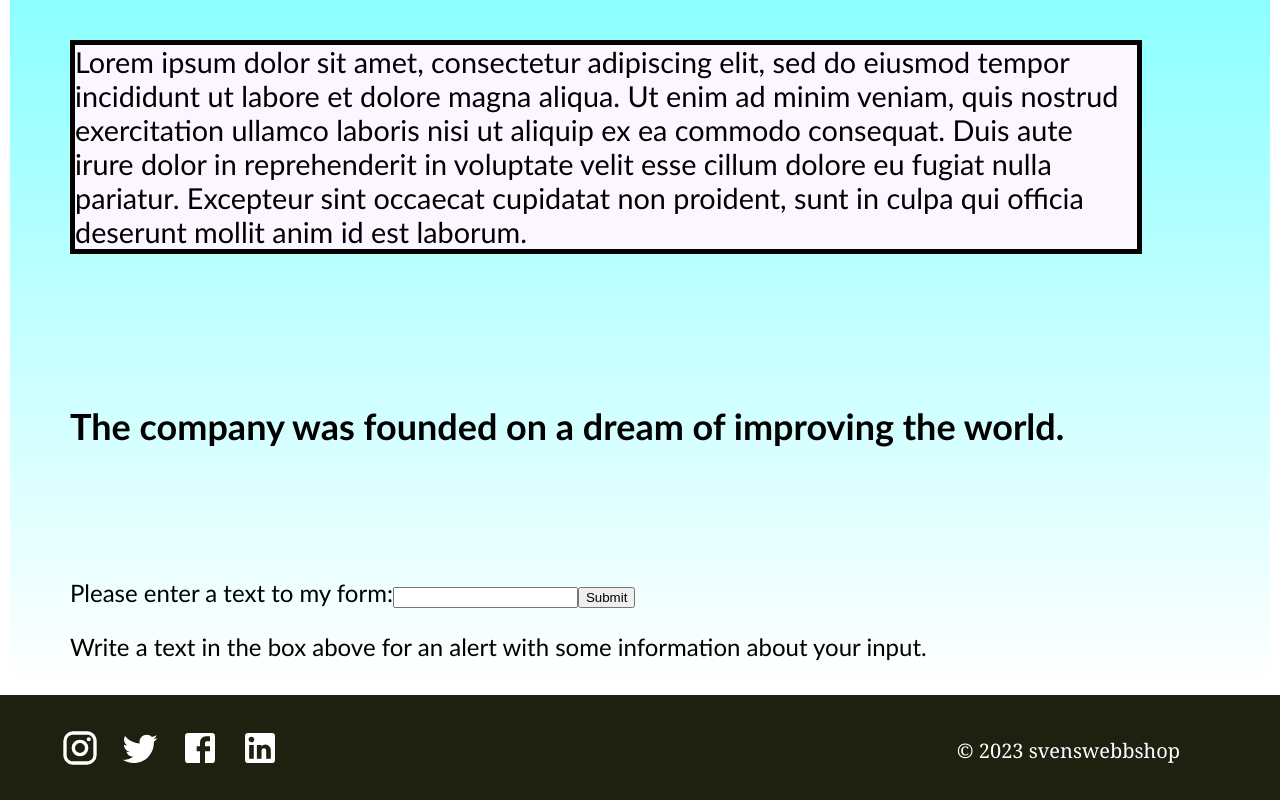
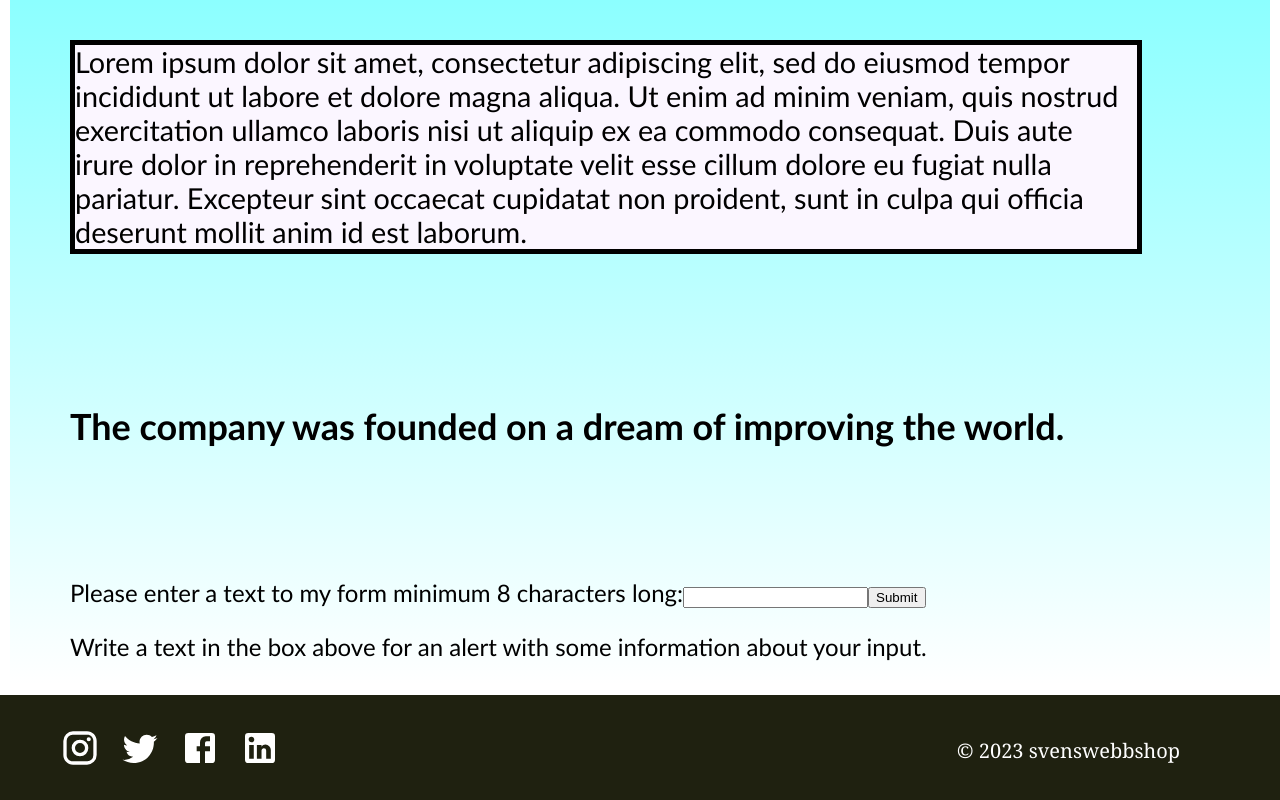
Before and after one commit to svax18/react-1upg, a React (Create React App) app: page /About in a window 1280 px wide. Shown: the part 554-1354 px from the top of the page. Built offline with nearby package versions, Linux system fonts and the light colour scheme.

Commit message:
Minumum length

```diff
--- a/src/pages/About.js
+++ b/src/pages/About.js
@@ -8,9 +8,13 @@ function About() {
 
   const handleSubmit = (event) => {
     event.preventDefault();
-    alert(
-      `You submited an text that was called "${name}" and contained ${name.length} charcters`
-    );
+    if (name.length >= 8) {
+      alert(
+        `You submited an text that was called "${name}" and contained ${name.length} charcters`
+      );
+    } else {
+      alert(`Your text should be at least 8 charracters long`);
+    }
   };
 
   return (
@@ -42,7 +46,7 @@ function About() {
       <div className="WelcomeMessage">
         <form onSubmit={handleSubmit}>
           <label>
-            Please enter a text to my form:
+            Please enter a text to my form minimum 8 characters long:
             <input
               type="text"
               value={name}
```
Also changed, not shown: public/redme.md (+1 -1 lines).
